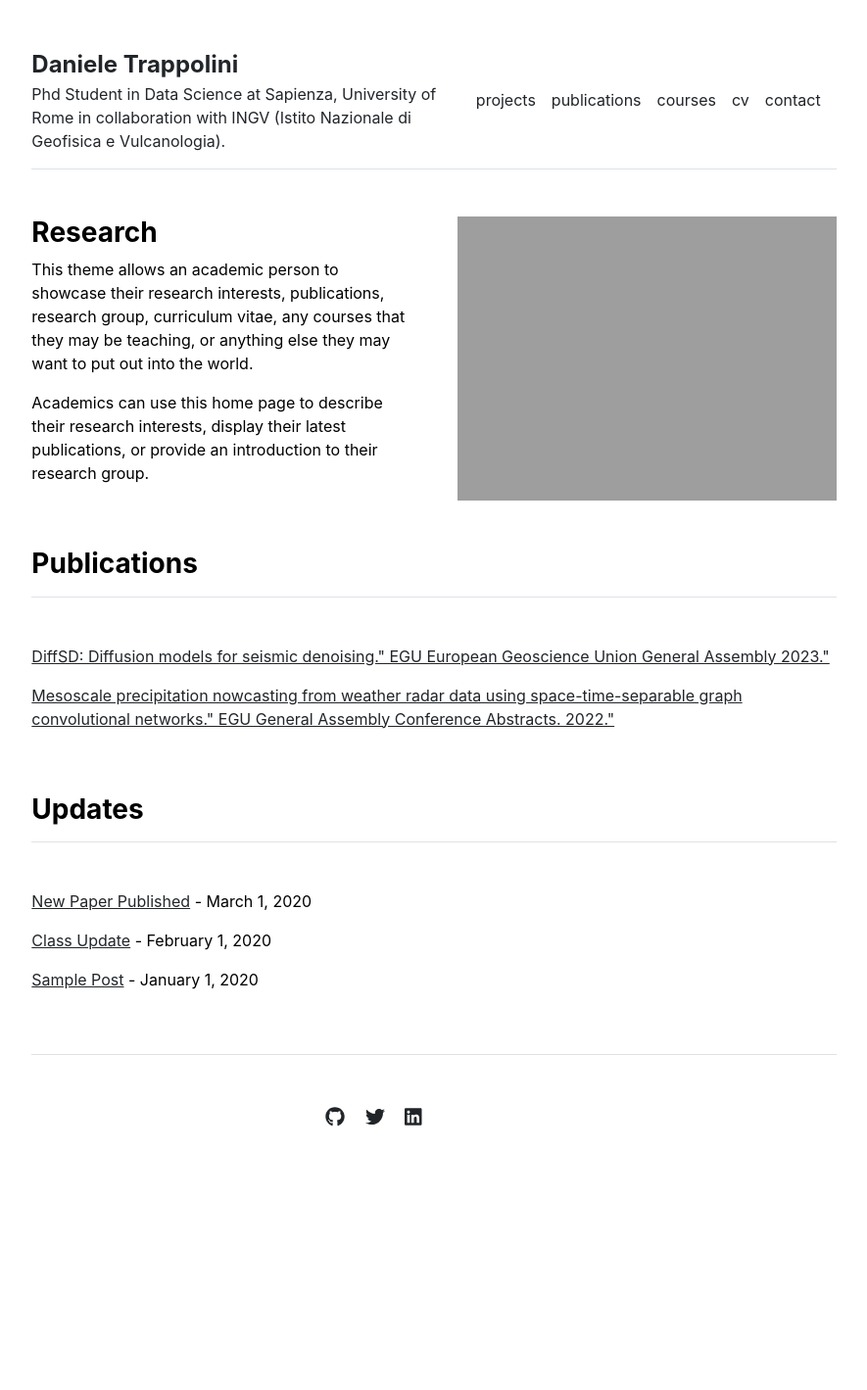
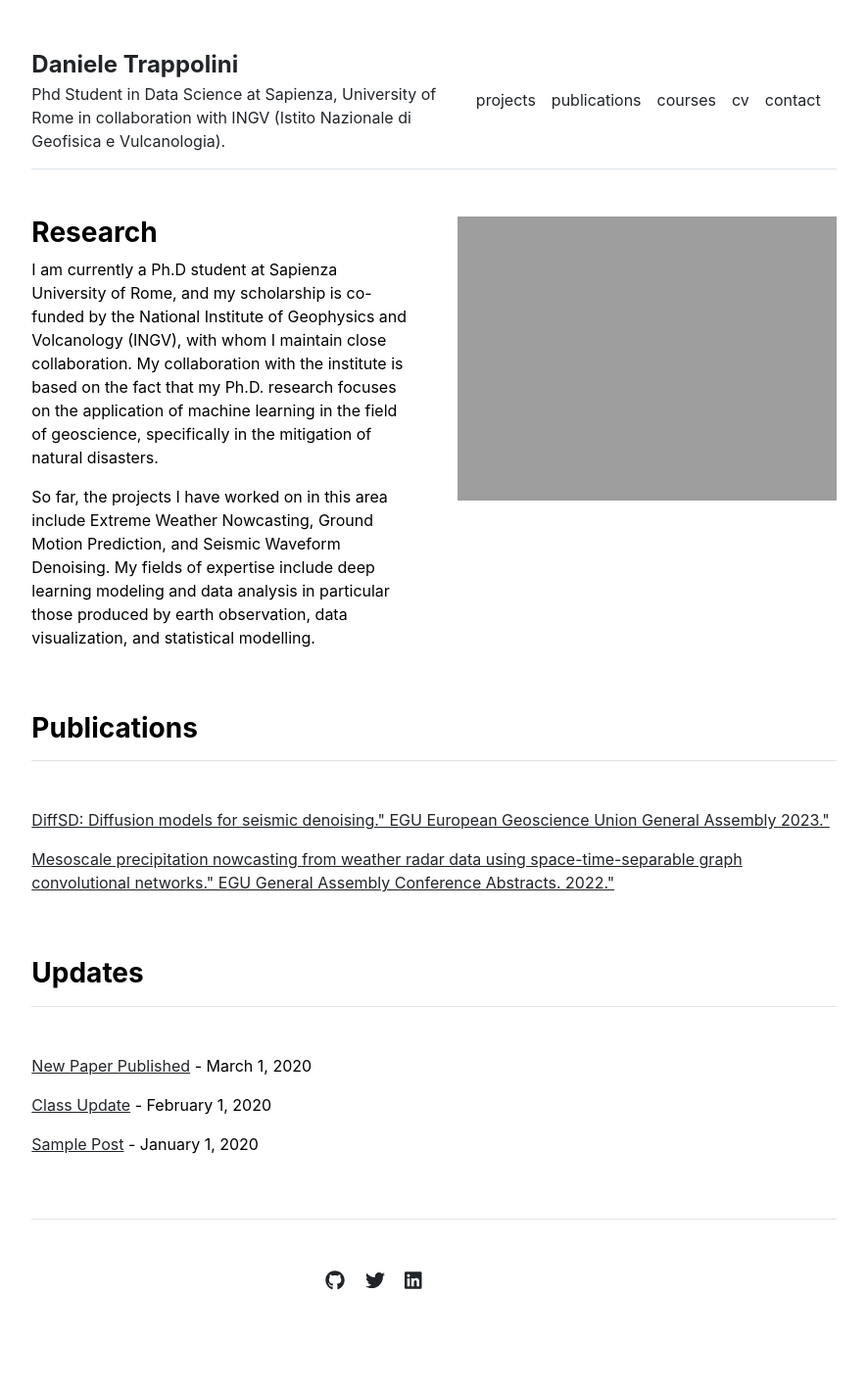
Before and after one commit to Daniele-Trappolini/Daniele-Trappolini.github.io, a Jekyll site: the page built from index.md, in a window 1280 px wide. Shown: the whole page at 98% size, without its empty margins (197-1082 px from the left). Built offline with Jekyll 4.4.1, drawn with Linux system fonts in a browser that asks for light colours; before the commit the page ends 1251 px from its top, so only the background shows below that.

Commit message:
index.md

```diff
--- a/index.md
+++ b/index.md
@@ -3,6 +3,6 @@ layout: home
 title: "Home"
 ---
 
-This theme allows an academic person to showcase their research interests, publications, research group, curriculum vitae, any courses that they may be teaching, or anything else they may want to put out into the world.
+I am currently a Ph.D student at Sapienza University of Rome, and my scholarship is co-funded by the National Institute of Geophysics and Volcanology (INGV), with whom I maintain close collaboration. My collaboration with the institute is based on the fact that my Ph.D. research focuses on the application of machine learning in the field of geoscience, specifically in the mitigation of natural disasters.
 
-Academics can use this home page to describe their research interests, display their latest publications, or provide an introduction to their research group.
+So far, the projects I have worked on in this area include Extreme Weather Nowcasting, Ground Motion Prediction, and Seismic Waveform Denoising. My fields of expertise include deep learning modeling and data analysis in particular those produced by earth observation, data visualization, and statistical modelling.
```
